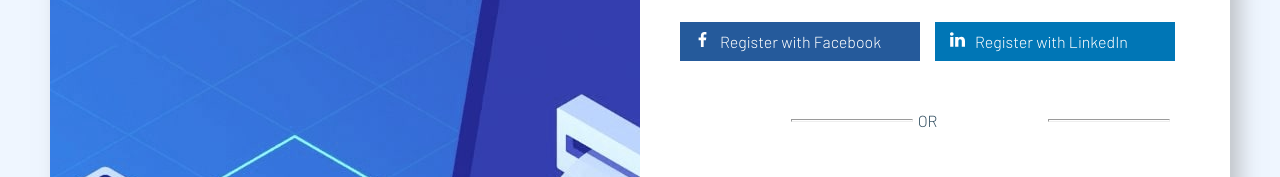
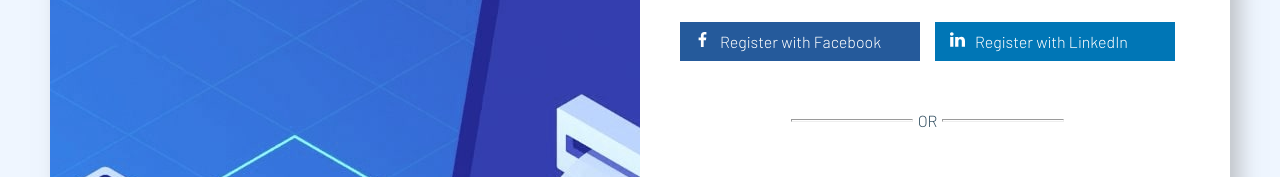
Before and after one commit to TilekTekinov/jm-1.1, a plain HTML site: page index.html in a window 1280 px wide. Shown: the part 196-373 px from the top of the page. Drawn offline with Linux system fonts and the light colour scheme.

Commit message:
fix hr line

```diff
--- a/css/css.css
+++ b/css/css.css
@@ -52,11 +52,6 @@ a {
     display: flex;
 }
 
-.hr {
-    width: 120px;
-    margin-right: 5px;
-}
-
 .socialLink {
     width: 220px;
     display: flex;
--- a/index.html
+++ b/index.html
@@ -28,7 +28,7 @@
                     </a>
                 </li>
                 <li class="flex">
-                    <hr class="hr">OR<hr class="hr">
+                    <hr style="width: 120px; margin-right: 5px;">OR<hr style="width: 120px; margin-left: 5px;">
                 </li>
             </ul>
             <form action="#" method="post">
```
